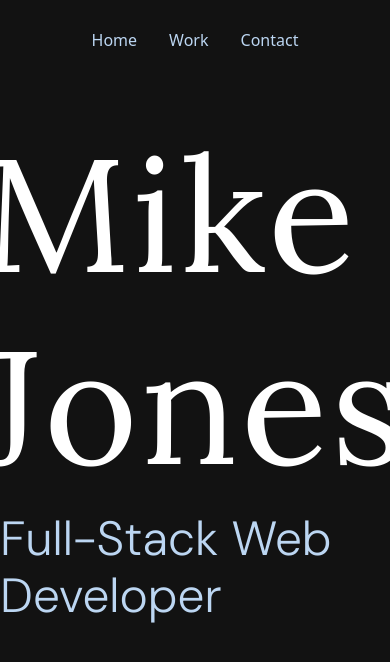
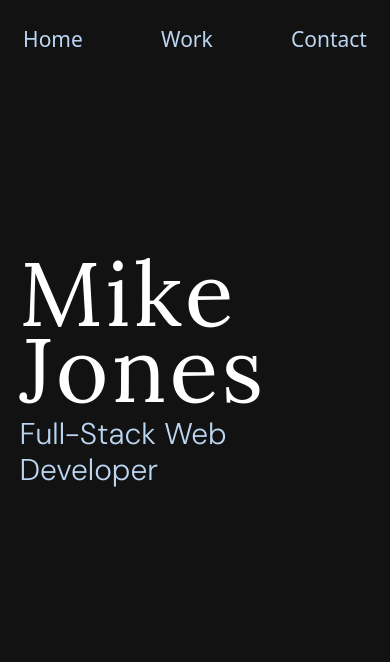
Before and after one commit to micujones/portfolio, a React (Vite) app: page / in a window 390 px wide. Shown: the top 662 px of the page. Built offline with nearby package versions, Linux system fonts and the light colour scheme.

Commit message:
Update mobile responsiveness

```diff
--- a/components/contact-view/contact-view-header.jsx
+++ b/components/contact-view/contact-view-header.jsx
@@ -6,7 +6,7 @@ import './contact-view.css';
 
 export const ContactViewHeader = () => {
     return (
-        <div id="page-hero-container">
+        <div className="page-hero-container">
             <h2>Let's Connect</h2>
             <div className="social-links">
                 <a href="https://github.com/micujones" target="_blank">
--- a/components/contact-view/contact-view.css
+++ b/components/contact-view/contact-view.css
@@ -16,6 +16,12 @@ form {
     justify-content: center;
     gap: 24px;
     width: 500px;
+}
+
+@media (max-width: 750px) {
+    form {
+        width: 90%;
+    }
 }
 
 .form-floating > label {
--- a/components/main-view/main-view.jsx
+++ b/components/main-view/main-view.jsx
@@ -22,17 +22,7 @@ export const MainView = () => {
 
     return (
         <>
-            <div
-                style={{
-                    display: 'flex',
-                    justifyContent: 'center',
-                    alignItems: 'center',
-                    gap: '32px',
-                    height: '80px',
-                    backgroundColor: 'transparent',
-                    color: 'var(--clr-primary-a50)',
-                }}
-            >
+            <div className="navbar">
                 <a
                     onClick={renderTitleView}
                     style={{ margin: 0, cursor: 'pointer' }}
--- a/components/title-view/title-view.jsx
+++ b/components/title-view/title-view.jsx
@@ -2,7 +2,11 @@ export const TitleView = () => {
     return (
         <>
             <div id="title-container">
-                <h1 class="home-title">Mike Jones</h1>
+                <h1 class="home-title">
+                    Mike
+                    <br />
+                    Jones
+                </h1>
                 <h4 class="subtitle">Full-Stack Web Developer</h4>
             </div>
         </>
--- a/components/work-view/work-card-view.jsx
+++ b/components/work-view/work-card-view.jsx
@@ -2,8 +2,6 @@ import React, { useState } from 'react';
 import Card from 'react-bootstrap/Card';
 
 import { WorkModal } from './work-modal';
-
-import './work-view.css';
 
 export const WorkCardView = ({ project }) => {
     // Modal
@@ -13,7 +11,7 @@ export const WorkCardView = ({ project }) => {
 
     return (
         <>
-            <Card style={{ width: '18rem' }} className="scroll-card">
+            <Card className="scroll-card">
                 <div className="card-img-container">
                     <Card.Img
                         variant="top"
--- a/components/work-view/work-view.css
+++ b/components/work-view/work-view.css
@@ -4,11 +4,16 @@
     display: flex;
     flex-wrap: nowrap;
     overflow-x: auto;
+    height: auto;
 
     .scroll-card,
     .square-image-container {
         flex: 0 0 auto;
     }
+}
+
+.card {
+    width: 18rem;
 }
 
 .card-img-container {
@@ -59,6 +64,16 @@
 
 .icon {
     color: var(--clr-primary-a30);
+}
+
+.mobile-scroll-list {
+    display: flex;
+    flex-direction: column;
+    align-items: center;
+
+    .scroll-card {
+        width: 90%;
+    }
 }
 
 /* MODAL STYLING */
--- a/components/work-view/work-view.jsx
+++ b/components/work-view/work-view.jsx
@@ -1,18 +1,36 @@
-import React, { useState } from 'react';
+import React, { useEffect, useState } from 'react';
 import { WorkCardView } from './work-card-view';
 import { projectData } from '../../src/project-data';
+
+import './work-view.css';
 
 export const WorkView = () => {
     const [grid, setGrid] = useState(
         projectData.map((project) => <WorkCardView project={project} />)
     );
+    const [windowWidth, setWindowWidth] = useState(window.innerWidth);
+
+    useEffect(() => {
+        const handleResize = () => setWindowWidth(window.innerWidth);
+        window.addEventListener('resize', handleResize);
+        return () => window.removeEventListener('resize', handleResize);
+        // https://www.dhiwise.com/post/react-get-screen-width-everything-you-need-to-know
+    }, []);
 
     return (
         <>
-            <div id="page-hero-container">
+            <div className="page-hero-container">
                 <h2>Work</h2>
             </div>
-            <div className="scroll-list">{grid}</div>
+            <div
+                className={`${
+                    window.innerWidth >= 750
+                        ? 'scroll-list'
+                        : 'mobile-scroll-list'
+                }`}
+            >
+                {grid}
+            </div>
         </>
     );
 };
--- a/src/index.css
+++ b/src/index.css
@@ -27,8 +27,25 @@ a:hover {
     color: var(--clr-primary-a50);
 }
 
+.navbar {
+    display: flex;
+    justify-content: center;
+    align-items: center;
+    gap: 32px;
+    height: 80px;
+    background-color: 'transparent';
+    color: var(--clr-primary-a50);
+}
+
+@media (max-width: 750px) {
+    .navbar {
+        justify-content: space-around;
+        font-size: 21px;
+    }
+}
+
 #title-container,
-#page-hero-container {
+.page-hero-container {
     display: flex;
     flex-direction: column;
     justify-content: center;
@@ -40,13 +57,24 @@ a:hover {
     height: 70vh;
 }
 
-#page-hero-container {
+.page-hero-container {
     height: 20vh;
+}
+
+@media (max-width: 750px) {
+    .page-hero-container > h2 {
+        font-size: 55px;
+    }
+}
+
+.home-title,
+.subtitle {
+    width: 550px;
 }
 
 .home-title {
     font-weight: 400;
-    font-size: 10rem;
+    font-size: 124px;
     letter-spacing: 0.2rem;
 }
 
@@ -55,6 +83,22 @@ a:hover {
     font-weight: 300;
     font-size: 3rem;
     color: var(--clr-primary-a50);
+}
+
+@media (max-width: 750px) {
+    .home-title,
+    .subtitle {
+        width: 90%;
+    }
+
+    .home-title {
+        font-size: 90px;
+        line-height: 85%;
+    }
+
+    .subtitle {
+        font-size: 30px;
+    }
 }
 
 .section-title {
--- a/src/project-data.js
+++ b/src/project-data.js
@@ -3,6 +3,7 @@ import mwlThumbnail from '/work-thumbnails/thumbnail-mostwatchedlist.png';
 import chatThumbnail from '/work-thumbnails/thumbnail-chat.png';
 import meetThumbnail from '/work-thumbnails/thumbnail-meet.png';
 import pokedexThumbnail from '/work-thumbnails/thumbnail-pokedex.png';
+import movieApiThumbnail from '/screenshot_movie-api_documentation.png';
 
 let projectObjectTemplate = {
     id: null,
@@ -299,7 +300,7 @@ export const projectData = [
         githubLink: 'https://github.com/micujones/pokedex',
         tools: [nodeJs, pokeApi, jQuery, bootstrap],
         additionalRemarks:
-            'A introductory project for understanding the relationship between HTML, CSS, and JavaScript. I scour PokéAPI for type badges that will be available for each Pokémon (and still look cute). I return to the project later to implement a search function that does not benefit from hooks.',
+            'A introductory project for understanding the relationship between HTML, CSS, and JavaScript. I scour PokéAPI for type badges that will be available for each Pokémon (and still look cute). I return to the project later to implement a search function that does not utilize hooks.',
         gallery: [
             {
                 description: 'Main screen',
@@ -321,11 +322,12 @@ export const projectData = [
         title: 'Movie API',
         description:
             'Server-side for a movies application with access to movie data and ability to manipulate user details.',
-        image: '',
+        image: movieApiThumbnail,
         liveLink: '',
         githubLink: 'https://github.com/micujones/movie_api',
         tools: [nodeJs, express, passport, heroku, mongoDB, mongoose, postman],
-        additionalRemarks: '',
+        additionalRemarks:
+            'This API was built in tandem with a database of movies. It provides user authentication (e.g., JWTs) and endpoint authorization, and offers multiple user actions, including editing profile, adding/removing favorite movies, and deleting the account.',
         gallery: [],
     },
 ];
```
Also changed, not shown: public/screenshot_movie-api_documentation.png (added).
